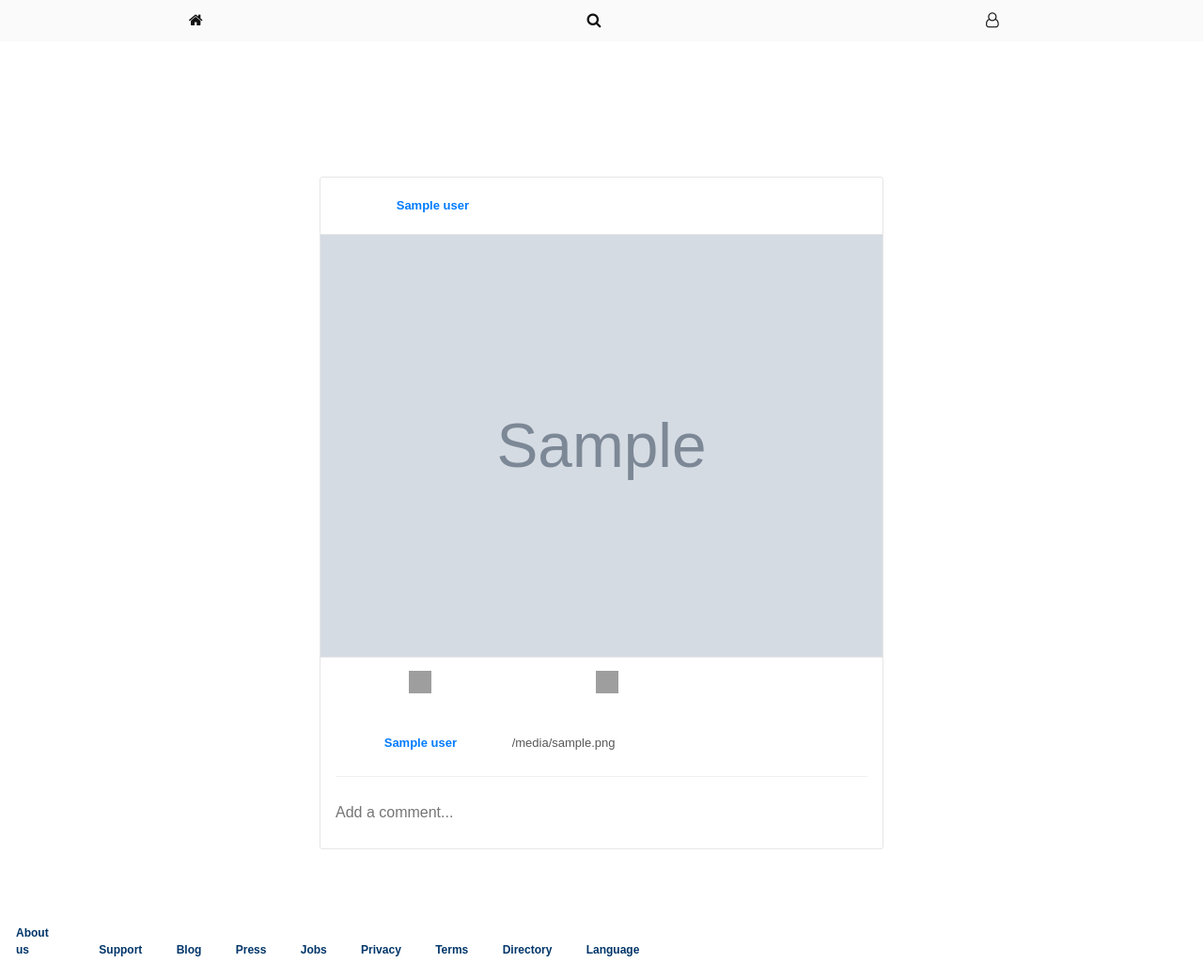
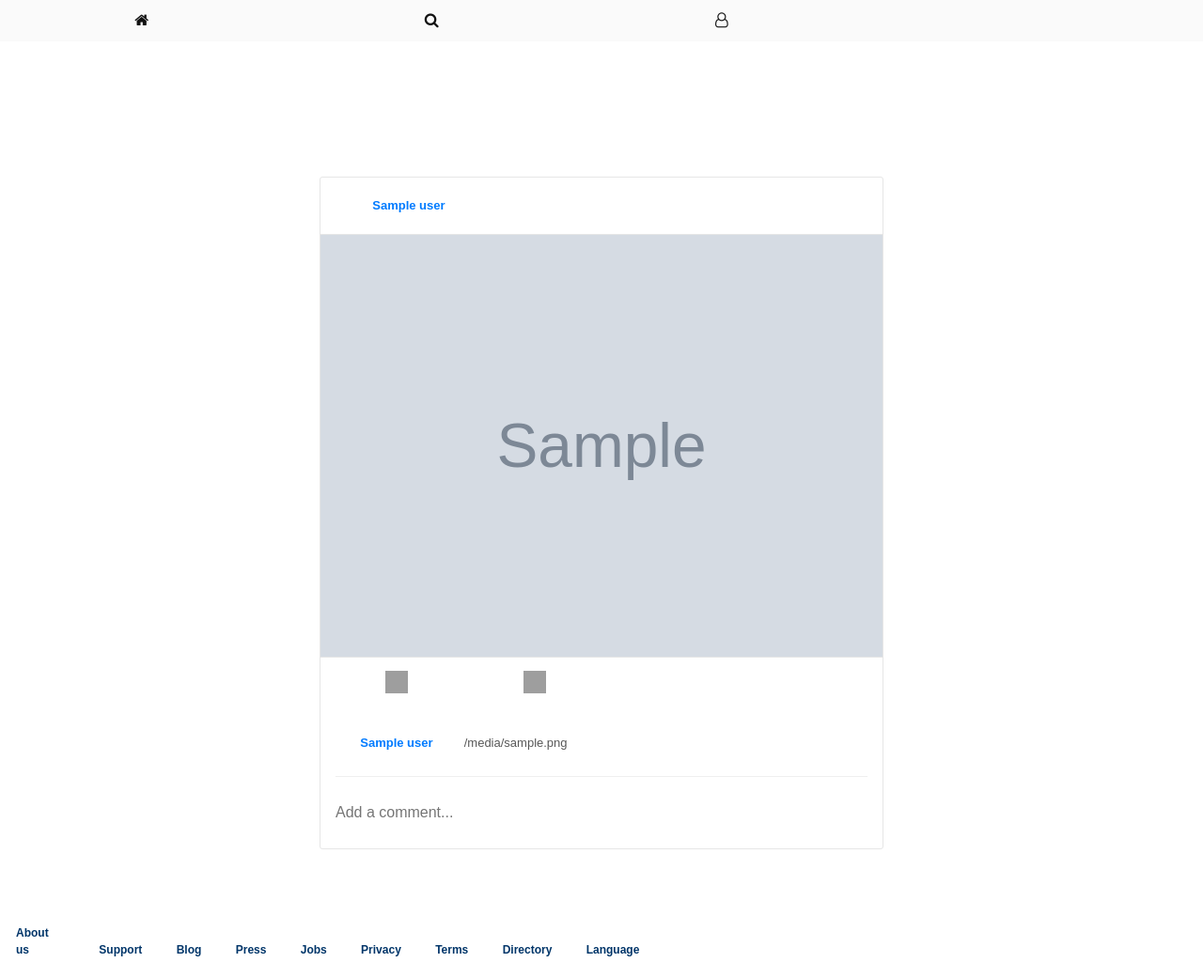
Before and after one commit to danalvin/Django-IP2, a Django app: template Gram/templates/index.html in a window 1280 px wide. Shown: the whole page at 94% size. Run offline with Django 3.2, Linux system fonts and the light colour scheme; the template is opened without the code that fills it: most values are stand-ins (such as "Sample title", 1, 10 or a date in 2020); grey boxes marked "Sample" are stand-in pictures; some libraries are stand-ins or nearby versions; grey boxes are pictures that could not be loaded.

Commit message:
css styles adjiusted

```diff
--- a/Gram/static/css/navbar.css
+++ b/Gram/static/css/navbar.css
@@ -5,7 +5,7 @@ header{
 
 a{
     box-sizing: border-box;
-    width: 33%;
+    width: 24%;
     display: inline-block;
     margin-left: -3px;
     text-align: center;
```
